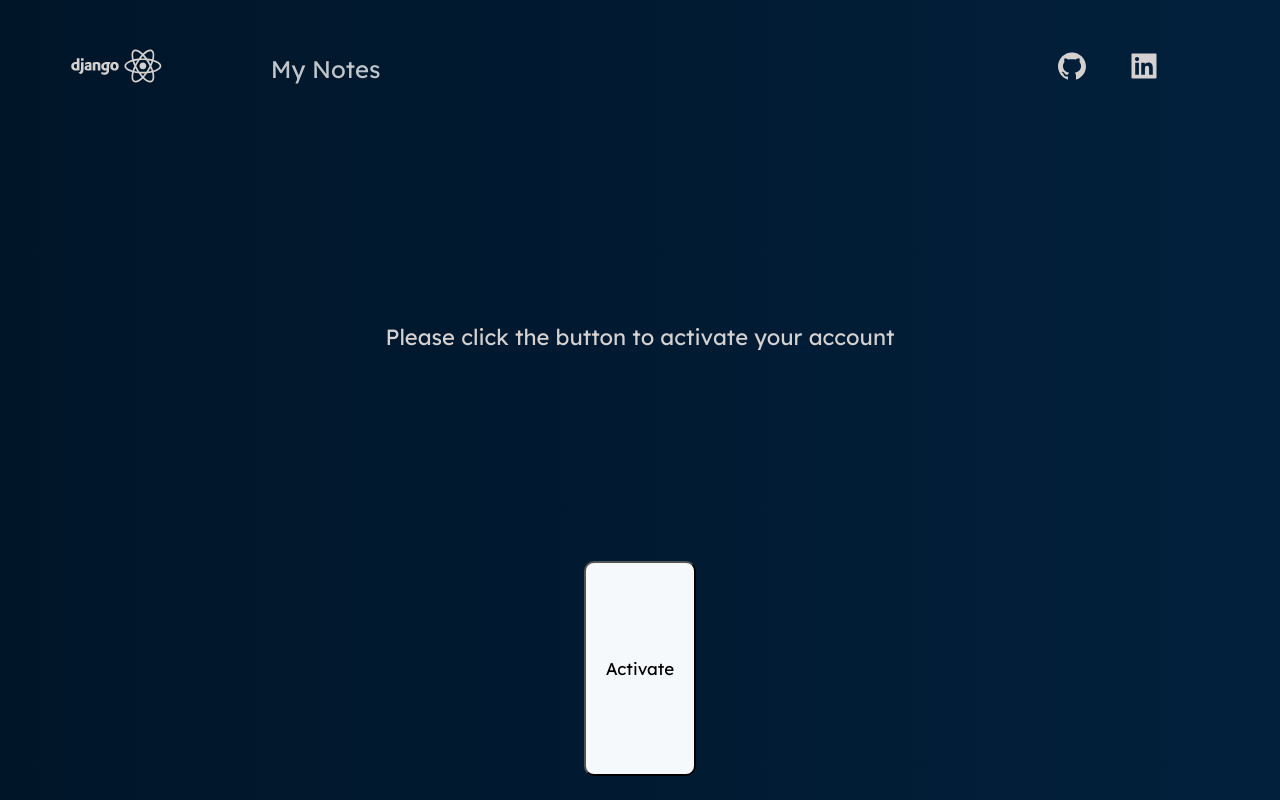
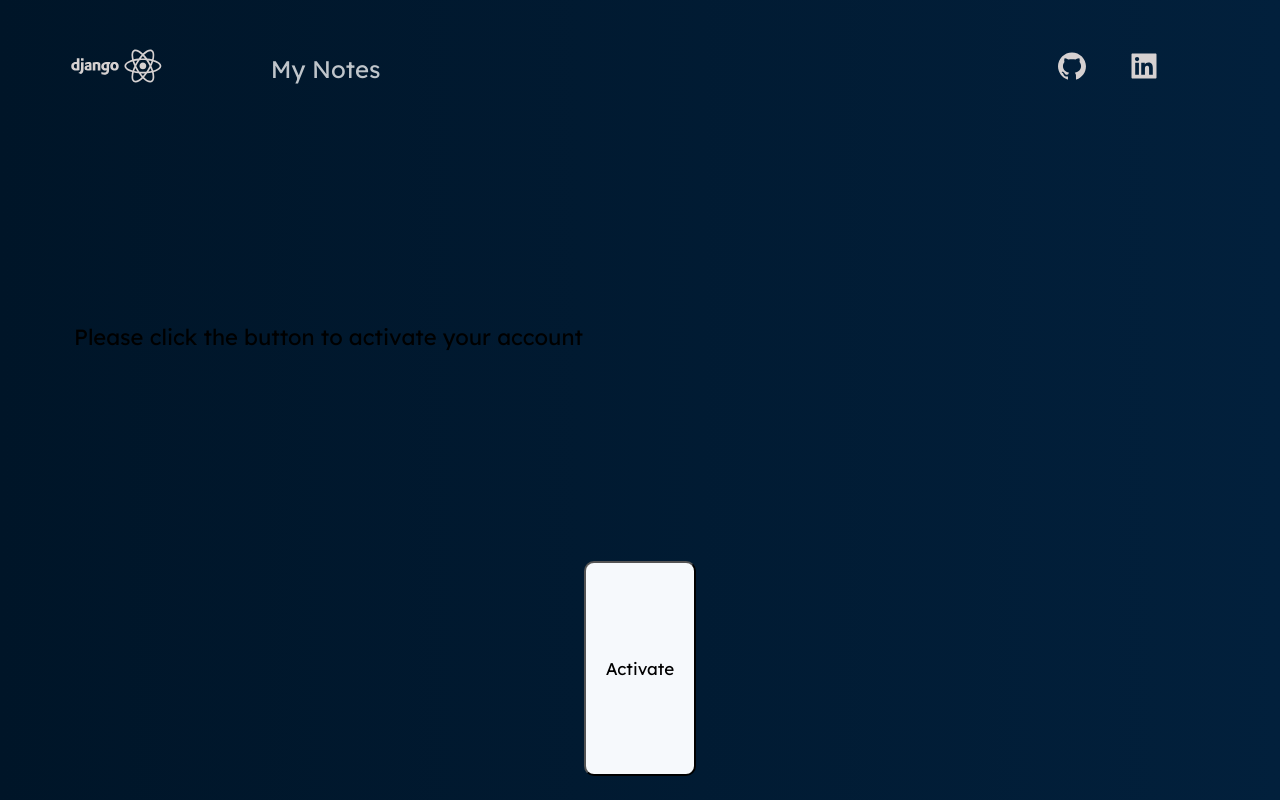
Before and after one commit to fortyfortyy/MyNotes, a React (Create React App) app in the folder frontend/: page /account/activate/1/1 in a window 1280 px wide. Shown: the top 800 px of the page. Built offline with nearby package versions, Linux system fonts and the light colour scheme.

Commit message:
moved title from outside to inside form

```diff
--- a/frontend/src/pages/ActivateAccount.js
+++ b/frontend/src/pages/ActivateAccount.js
@@ -15,8 +15,8 @@ const ActivateAccount = () => {
 
     return (
         <Container>
-            <Title>Please click the button to activate your account</Title>
             <Form>
+                <Title>Please click the button to activate your account</Title>
                 <form method='POST' onSubmit={activateAccount}>
                     <DivButton>
                         <ActivateButton type="submit">Activate</ActivateButton>
```
